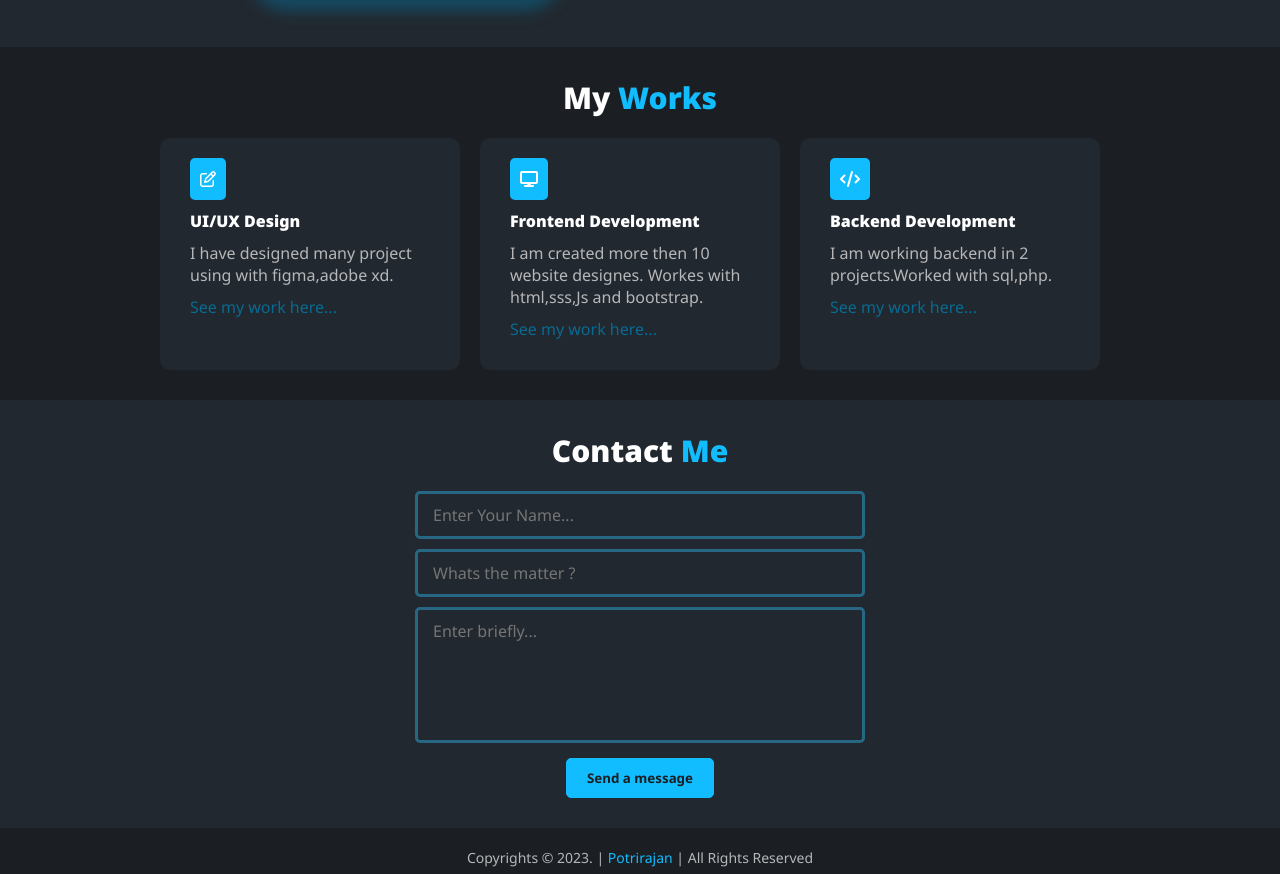
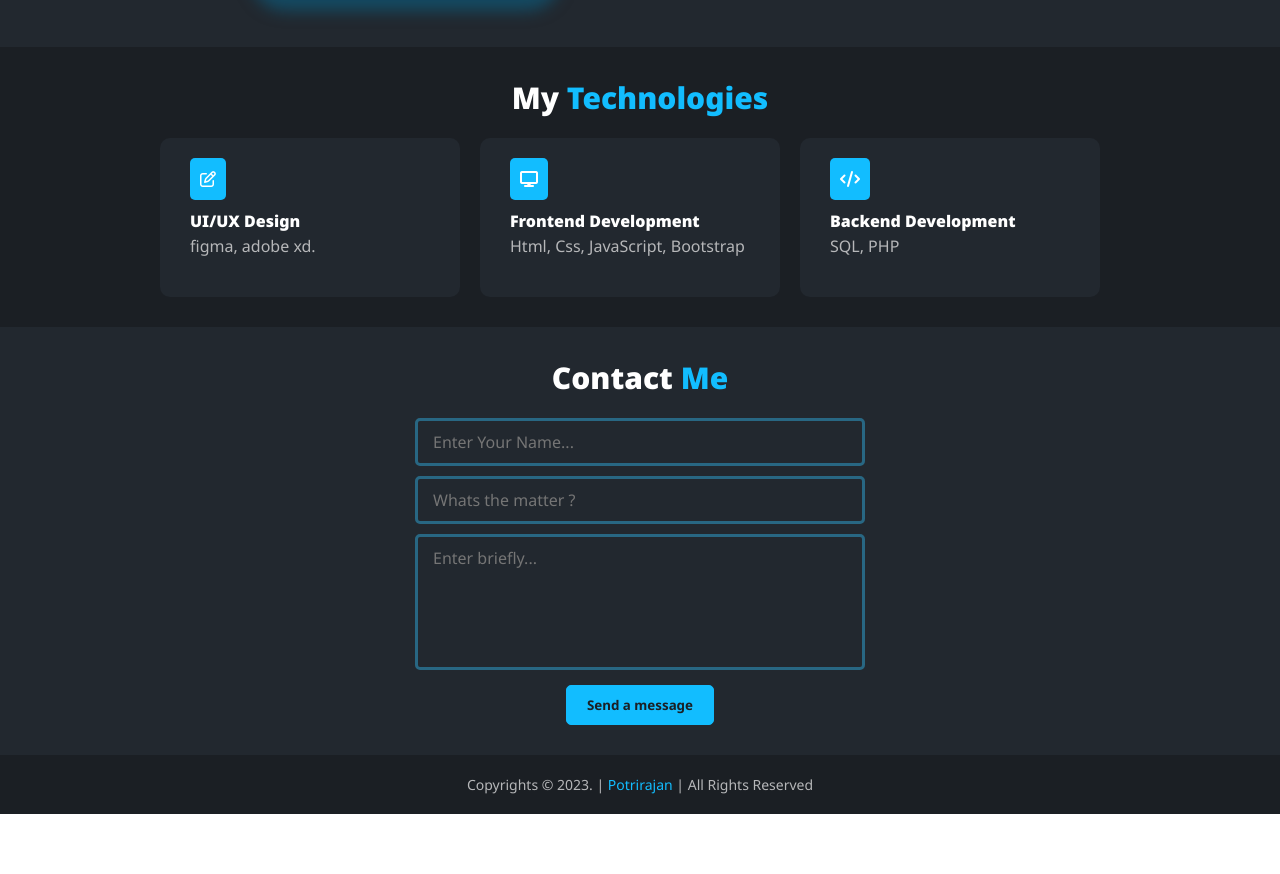
Before and after one commit to Potrirajan/html-portfolio, a plain HTML site: page index.html in a window 1280 px wide. Shown: the part 985-1859 px from the top of the page. After the commit the page ends 1799 px from the top, so only its background shows below. Drawn offline with Linux system fonts and the light colour scheme.

Commit message:
change:my technology

```diff
--- a/index.html
+++ b/index.html
@@ -90,7 +90,7 @@
         <!-- work section  -->
 
         <section class="work-session" id="work-section">
-            <h2 class="session-title">My <span>Works</span></h2>
+            <h2 class="session-title">My <span>Technologies</span></h2>
             <div class="work-session-area">
                 <div class="work-session-box">
                     <span class="work-session-icon">
@@ -98,9 +98,8 @@
                     </span>
                     <div class="work-session-box-cont">
                         <h4 class="work-box-title">UI/UX Design</h4>
-                        <p>I have designed many project using with figma,adobe xd.</p>
+                        <p>figma, adobe xd.</p>
                     </div>
-                    <a href="#">See my work here...</a>
                 </div>
                 <div class="work-session-box">
                     <span class="work-session-icon">
@@ -108,9 +107,8 @@
                     </span>
                     <div class="work-session-box-cont">
                         <h4 class="work-box-title">Frontend Development</h4>
-                        <p>I am created more then 10 website designes. Workes with html,sss,Js and bootstrap.</p>
+                        <p>Html, Css, JavaScript, Bootstrap</p>
                     </div>
-                    <a href="#">See my work here...</a>
                 </div>
                 <div class="work-session-box">
                     <span class="work-session-icon">
@@ -118,9 +116,8 @@
                     </span>
                     <div class="work-session-box-cont">
                         <h4 class="work-box-title">Backend Development</h4>
-                        <p>I am working backend in 2 projects.Worked with sql,php.</p>
+                        <p>SQL, PHP</p>
                     </div>
-                    <a href="#">See my work here...</a>
                 </div>
             </div>
         </section>
--- a/resourse/css/style.css
+++ b/resourse/css/style.css
@@ -209,7 +209,7 @@ header nav .nav-links li:hover::after{
 .work-session-box{
     background-color: var(--dark-secondary);
     padding: 30px;
-    max-width: 300px;
+    min-width: 300px;
     text-align: left;
     border-radius: 10px;
     cursor: pointer;
@@ -230,17 +230,10 @@ header nav .nav-links li:hover::after{
 }
 .work-session-box-cont .work-box-title{
     font-weight: 900;
-    margin-bottom: 10px;
+    margin-bottom: 3px;
 }
 .work-session-box-cont p{
     color:  #b6b7b9;
-}
-.work-session-box a{
-    text-decoration: none;
-    color: var(--btn-hover);
-}
-.work-session-box a:hover{
-    color: var(--primary);
 }
 
 /* contact section */
```
